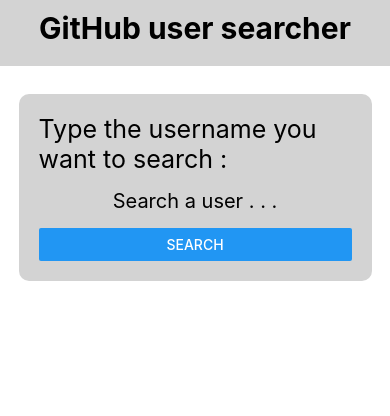
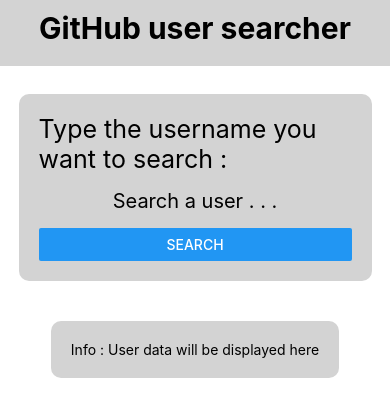
Before and after one commit to ElManchacho/search-in-github, a React Native app in the folder client/: screen / in a window 390 px wide. Shown: the top 416 px of the page. Built offline with nearby package versions, Linux system fonts and the light colour scheme.

Commit message:
displayUserOk

```diff
--- a/client/App.js
+++ b/client/App.js
@@ -1,4 +1,3 @@
-import { StatusBar } from 'expo-status-bar';
 import React, { useState } from 'react';
 import { StyleSheet, Text, View, TextInput, Button, FlatList } from 'react-native';
 
@@ -6,7 +5,7 @@
 
   const [toSearch, onChangeText] = React.useState("Search a user . . .");
 
-  const [displayUser, setUserInfo] = useState("");
+  const [displayUser, setUserInfo] = useState({Info:"User data will be displayed here"});
 
   const fetchUserData = async (username) => {
     const res = fetch(`http://localhost:4242/api/users/${username}`, {
@@ -25,22 +24,19 @@
         setUserInfo(userData.user)
       }
       else {
-        setUserInfo({ error: "User not found" })
+        setUserInfo({ Info: "User not found" })
       }
     }
 
   }
 
   const renderItems = (userData) => {
-    if (userData)
-    {
+    var template = []
+    for (const key in userData){
+      template.push(<View key={key}><Text>{key} : {userData[key]}</Text></View>)
+    }
 
-
-      return <View style={styles.displayBox}>
-      <Text>{userData.error}</Text>
-    </View>
-
-    }
+    return template
   }
 
 
@@ -60,7 +56,9 @@
           />
           <Button color='rgb(33,150,243)' title="Search" onPress={fetchAction}></Button>
         </View>
-        { renderItems(displayUser) }
+        <View style={styles.displayBox}>
+          { renderItems(displayUser) }
+        </View>
       </View>
     </View>
   );
```
